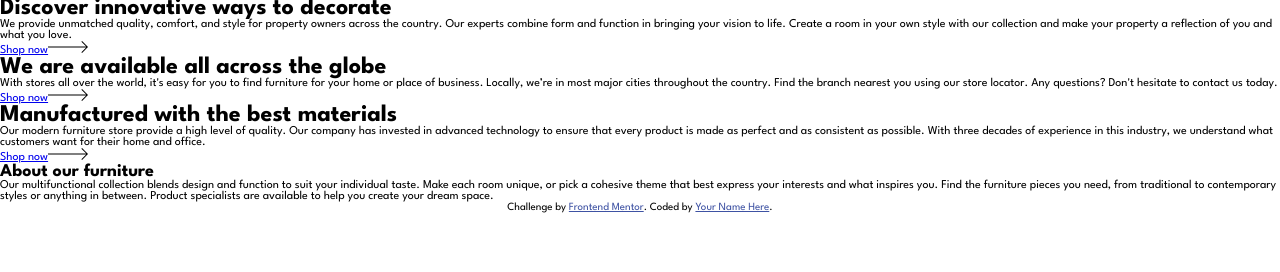
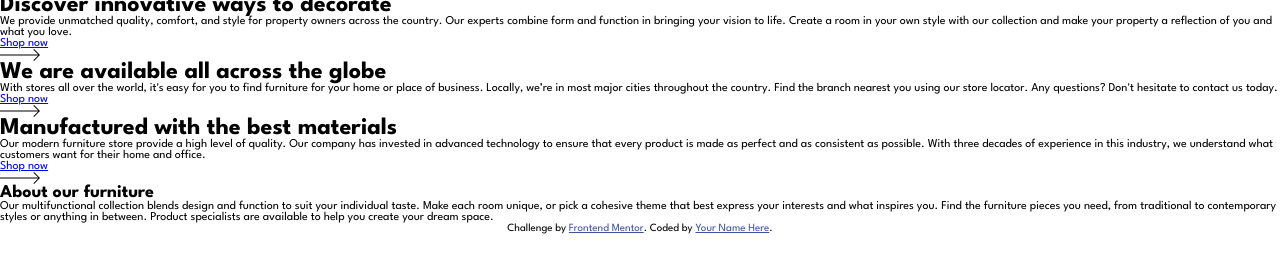
Before and after one commit to SaeM843/Room-Homepage, a website: page index.html in a window 1280 px wide. Shown: the part 104-376 px from the top of the page. Drawn offline with Linux system fonts and the light colour scheme.

Commit message:
added a style to img

```diff
--- a/sass/config/_reset.scss
+++ b/sass/config/_reset.scss
@@ -17,3 +17,8 @@ dl,
 dd {
   margin: 0;
 }
+
+img {
+  display: block;
+  max-width: 100%;
+}
```
Also changed, not shown: css/style.css, 1 other file.
